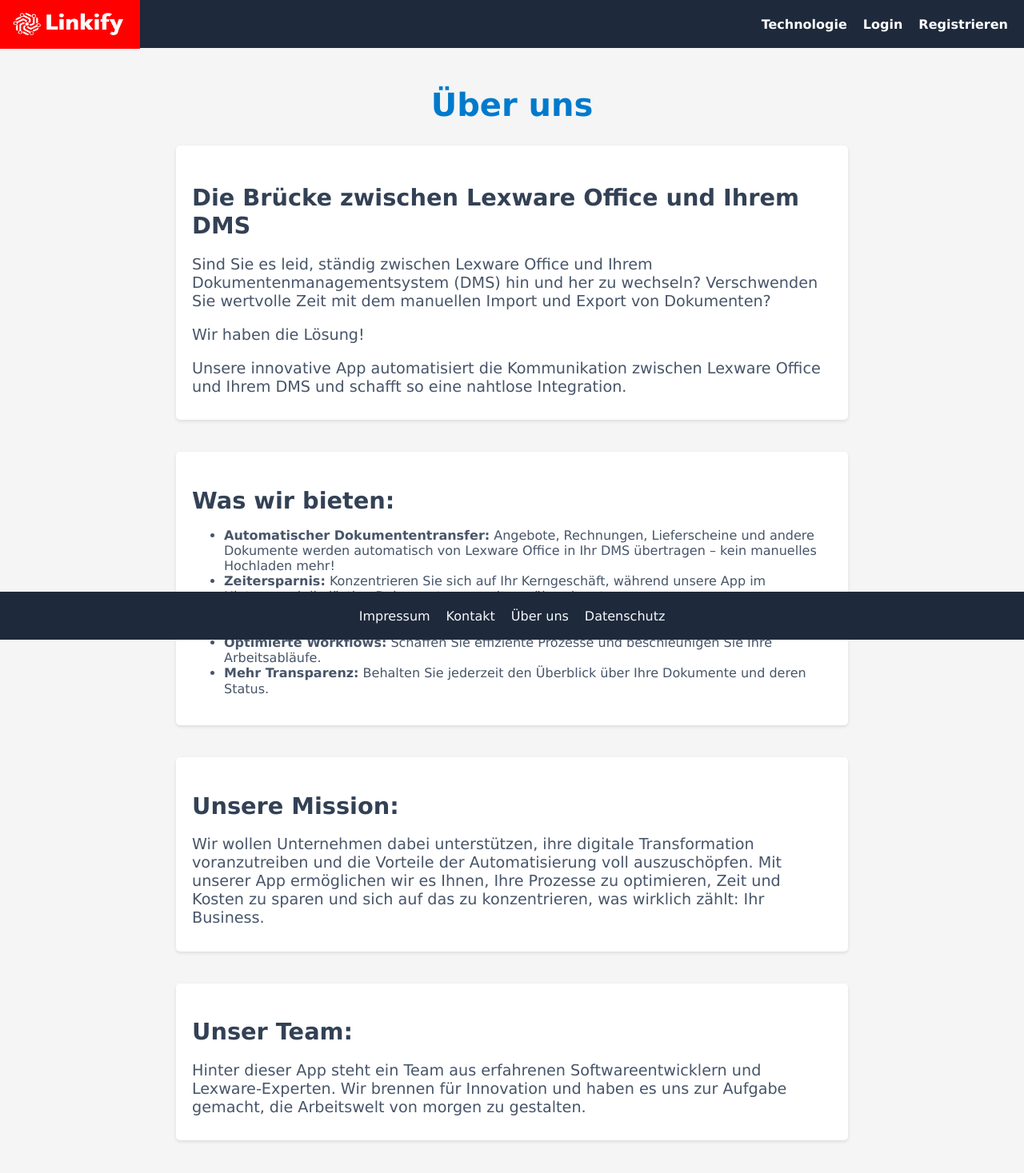
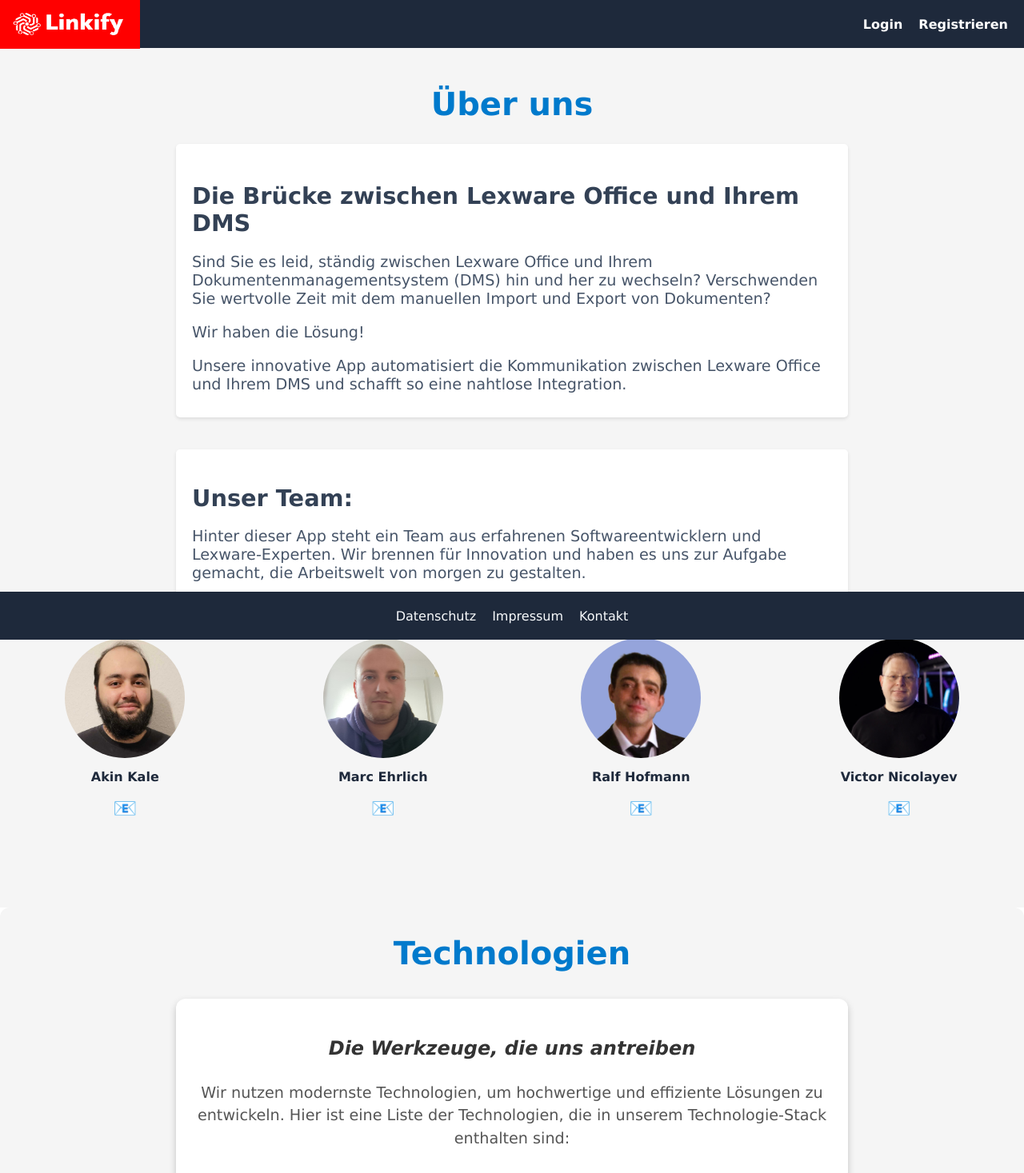
Before and after one commit to RalfHof/nextjs-boilerplate, a Next.js app: page /info in a window 1280 px wide. Shown: the top 1467 px of the page at 80% size. Built offline with nearby package versions, Linux system fonts and the light colour scheme.

Commit message:
email angepasst

```diff
--- a/src/app/info/page.tsx
+++ b/src/app/info/page.tsx
@@ -1,5 +1,4 @@
-import Footer from "@/src/components/footer";
-import Navigation from "@/src/components/navigation";
+
 import TechnologyPage from "@/src/components/technologie/page";
 import AboutUs from "@/src/components/uber-uns/page";
 
@@ -8,11 +7,11 @@ export default function Info(){
 
   return(
     <>
-    <Navigation/>
+
 
     <AboutUs/>
     <TechnologyPage/>
-      <Footer/>
+
     </>
   )
 }
--- a/src/app/layout.tsx
+++ b/src/app/layout.tsx
@@ -1,6 +1,7 @@
 "use client";
 
-
+import Footer from "../components/footer";
+import Navigation from "../components/navigation";
 import "../globals.css";
 
 export default function RootLayout({
@@ -11,9 +12,9 @@ export default function RootLayout({
   return (
     <html lang="en">
       <body>
-
+        <Navigation />
         <main>{children}</main>
-
+        <Footer />
       </body>
     </html>
   );
--- a/src/components/footer.tsx
+++ b/src/components/footer.tsx
@@ -5,18 +5,17 @@ export default function Footer() {
   return (
     <footer className="footer">
       <ul className="footer-links">
+
+
         <li>
+          <Link href="/datenschutz">Datenschutz</Link>
+        </li>
+         <li>
           <Link href="/impressum">Impressum</Link>
         </li>
         <li>
           <Link href="/kontakt">Kontakt</Link>
         </li>
-        <li>
-          <Link href="/uber-uns">Über uns</Link>
-        </li>
-        <li>
-          <Link href="/datenschutz">Datenschutz</Link>
-        </li>
       </ul>
     </footer>
   );
--- a/src/components/navigation.tsx
+++ b/src/components/navigation.tsx
@@ -41,11 +41,7 @@ export default function Navigation() {
           </div>
         )}
         <ul className="nav-list">
-          <li>
-            <Link href="/technologie" className="nav-link">
-              Technologie
-            </Link>
-          </li>
+
           <li className="nav-item login">
             <Link href="https://app.linkify.cloud/login" className="nav-link">
               Login
--- a/src/components/uber-uns/page.tsx
+++ b/src/components/uber-uns/page.tsx
@@ -5,20 +5,23 @@ const teamMembers = [
   {
     name: "Akin Kale",
     image: "/img/bild1.jpg", // Pfad zum Bild von Akin Kale
-    objectPosition: "center top", // Verschiebt das Bild nach unten
+    email: "akinkale054@hotmail.com",
+    objectPosition: "center top",
   },
   {
     name: "Marc Ehrlich",
-    image: "/img/bild2.jpg", // Pfad zum Bild von Mark Erlich
+    image: "/img/bild2.jpg", // Pfad zum Bild von Marc Ehrlich
+    email: "marc.ehrlich@example.com",
   },
   {
     name: "Ralf Hofmann",
     image: "/img/bild3.jpg", // Pfad zum Bild von Ralf Hofmann
+    email: "ralf.hofmann@example.com",
   },
   {
     name: "Victor Nicolayev",
     image: "/img/bild4.jpg", // Pfad zum Bild von Victor Nicolayev
-
+    email: "victor.nicolayev@example.com",
   },
 ];
 
@@ -43,47 +46,6 @@ export default function AboutUs() {
       </section>
 
       <section style={styles.section}>
-        <h2 style={styles.subtitle}>Was wir bieten:</h2>
-        <ul style={styles.list}>
-          <li>
-            <strong>Automatischer Dokumententransfer:</strong> Angebote,
-            Rechnungen, Lieferscheine und andere Dokumente werden automatisch
-            von Lexware Office in Ihr DMS übertragen – kein manuelles Hochladen
-            mehr!
-          </li>
-          <li>
-            <strong>Zeitersparnis:</strong> Konzentrieren Sie sich auf Ihr
-            Kerngeschäft, während unsere App im Hintergrund die lästige
-            Dokumentenverwaltung übernimmt.
-          </li>
-          <li>
-            <strong>Verbesserte Datenqualität:</strong> Vermeiden Sie Fehler
-            durch manuelle Eingaben und profitieren Sie von einer zentralen,
-            konsistenten Datenbasis.
-          </li>
-          <li>
-            <strong>Optimierte Workflows:</strong> Schaffen Sie effiziente
-            Prozesse und beschleunigen Sie Ihre Arbeitsabläufe.
-          </li>
-          <li>
-            <strong>Mehr Transparenz:</strong> Behalten Sie jederzeit den
-            Überblick über Ihre Dokumente und deren Status.
-          </li>
-        </ul>
-      </section>
-
-      <section style={styles.section}>
-        <h2 style={styles.subtitle}>Unsere Mission:</h2>
-        <p style={styles.text}>
-          Wir wollen Unternehmen dabei unterstützen, ihre digitale
-          Transformation voranzutreiben und die Vorteile der Automatisierung
-          voll auszuschöpfen. Mit unserer App ermöglichen wir es Ihnen, Ihre
-          Prozesse zu optimieren, Zeit und Kosten zu sparen und sich auf das zu
-          konzentrieren, was wirklich zählt: Ihr Business.
-        </p>
-      </section>
-
-      <section style={styles.section}>
         <h2 style={styles.subtitle}>Unser Team:</h2>
         <p style={styles.text}>
           Hinter dieser App steht ein Team aus erfahrenen Softwareentwicklern
@@ -103,21 +65,21 @@ export default function AboutUs() {
               style={{
                 ...styles.teamImage,
                 objectPosition: member.objectPosition || "center",
-                marginTop: "50px"
               }}
             />
             <p style={styles.teamName}>{member.name}</p>
+
+            {/* E-Mail-Icon */}
+            <a
+              href={`mailto:${member.email}`}
+              style={styles.emailIconContainer}
+              title={`E-Mail an ${member.name}`}
+            >
+              📧
+            </a>
           </div>
         ))}
       </div>
-
-      <section style={styles.section}>
-        <h2 style={styles.subtitle}>Bereit für die Zukunft?</h2>
-        <p style={styles.text}>
-          Sind Sie bereit für die Zukunft der Dokumentenverwaltung? Kontaktieren
-          Sie uns noch heute und erfahren Sie mehr über unsere App!
-        </p>
-      </section>
     </div>
   );
 }
@@ -126,7 +88,6 @@ const styles: Record<string, React.CSSProperties> = {
   container: {
     padding: "20px",
     paddingBottom: "60px",
-    lineHeight: " 1.2",
     backgroundColor: "#f5f5f5",
     display: "flex",
     alignItems: "center",
@@ -140,14 +101,14 @@ const styles: Record<string, React.CSSProperties> = {
     padding: "20px",
     backgroundColor: "#fff",
     width: "90%",
-    maxWidth: "800px", // Maximale Breite der Abschnitte
+    maxWidth: "800px",
   },
   title: {
     fontSize: "2.5rem",
     color: "#007acc",
     textAlign: "center",
     width: "100%",
-    maxWidth: "800px", // Maximale Breite des Titels
+    maxWidth: "800px",
   },
   subtitle: {
     fontSize: "1.8rem",
@@ -159,11 +120,6 @@ const styles: Record<string, React.CSSProperties> = {
     color: "#475569",
     marginBottom: "10px",
   },
-  list: {
-    listStyleType: "disc",
-    paddingLeft: "40px",
-    color: "#475569",
-  },
   teamGrid: {
     display: "grid",
     gridTemplateColumns: "repeat(auto-fit, minmax(250px, 1fr))",
@@ -173,6 +129,7 @@ const styles: Record<string, React.CSSProperties> = {
   },
   teamMember: {
     textAlign: "center",
+    position: "relative",
   },
   teamImage: {
     borderRadius: "50%",
@@ -183,4 +140,11 @@ const styles: Record<string, React.CSSProperties> = {
     fontWeight: "bold",
     color: "#1e293b",
   },
+  emailIconContainer: {
+    marginTop: "10px",
+    fontSize: "1.5rem",
+    cursor: "pointer",
+    color: "#007acc",
+    textDecoration: "none",
+  },
 };
```
